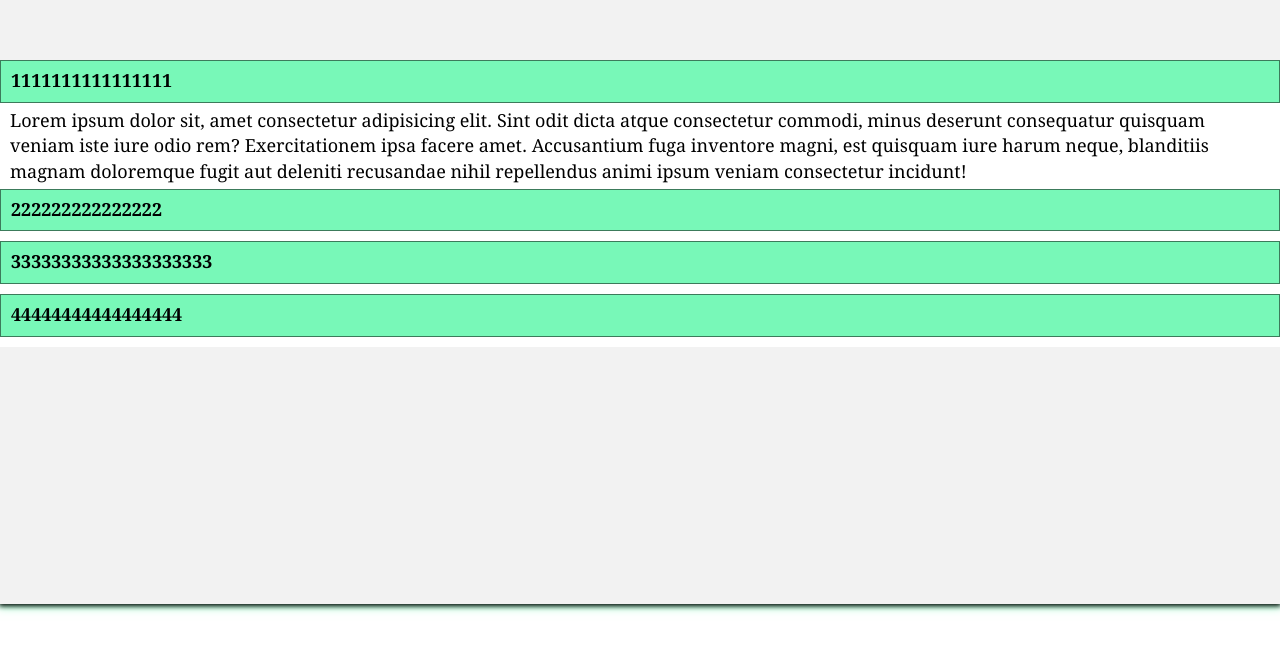
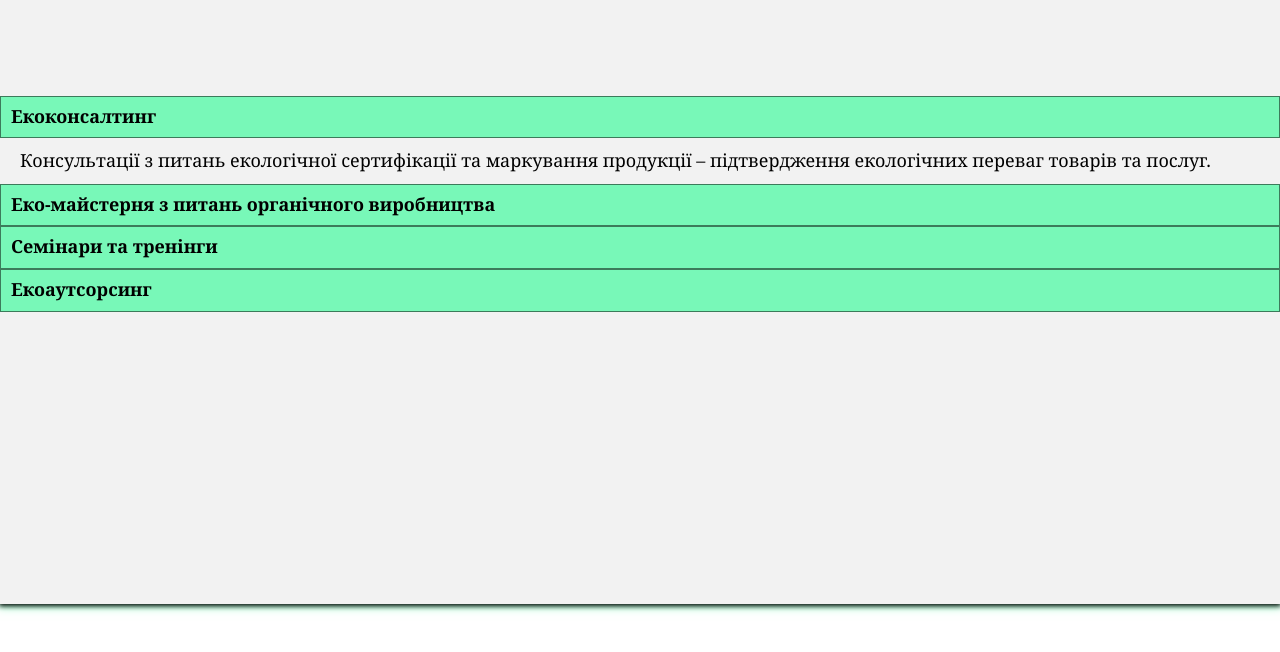
Before and after one commit to timoshuk/providers_vcci, a website: page app/index.html in a window 1280 px wide. Shown: the part 2889-3541 px from the top of the page. Drawn offline with nearby package versions, Linux system fonts and the light colour scheme.

Commit message:
Create acordion and add text

```diff
--- a/app/index.html
+++ b/app/index.html
@@ -117,26 +117,25 @@
         </div>
         <!-- green-services -->
         <div class="acordion full-page">
-            <button class="acordion__button">1111111111111111</button>
-            <div class="acordion__content acordion--active">Lorem ipsum dolor sit, amet consectetur adipisicing elit. Sint odit dicta atque consectetur commodi, minus deserunt
-                consequatur quisquam veniam iste iure odio rem? Exercitationem ipsa facere amet. Accusantium fuga inventore
-                magni, est quisquam iure harum neque, blanditiis magnam doloremque fugit aut deleniti recusandae nihil repellendus
-                animi ipsum veniam consectetur incidunt!</div>
-            <button class="acordion__button">222222222222222</button>
-            <div class="acordion__content">Lorem ipsum dolor sit, amet consectetur adipisicing elit. Sint odit dicta atque consectetur commodi, minus deserunt
-                consequatur quisquam veniam iste iure odio rem? Exercitationem ipsa facere amet. Accusantium fuga inventore
-                magni, est quisquam iure harum neque, blanditiis magnam doloremque fugit aut deleniti recusandae nihil repellendus
-                animi ipsum veniam consectetur incidunt!</div>
-            <button class="acordion__button">33333333333333333333</button>
-            <div class="acordion__content">Lorem ipsum dolor sit, amet consectetur adipisicing elit. Sint odit dicta atque consectetur commodi, minus deserunt
-                consequatur quisquam veniam iste iure odio rem? Exercitationem ipsa facere amet. Accusantium fuga inventore
-                magni, est quisquam iure harum neque, blanditiis magnam doloremque fugit aut deleniti recusandae nihil repellendus
-                animi ipsum veniam consectetur incidunt!</div>
-            <button class="acordion__button">44444444444444444</button>
-            <div class="acordion__content">Lorem ipsum dolor sit, amet consectetur adipisicing elit. Sint odit dicta atque consectetur commodi, minus deserunt
-                consequatur quisquam veniam iste iure odio rem? Exercitationem ipsa facere amet. Accusantium fuga inventore
-                magni, est quisquam iure harum neque, blanditiis magnam doloremque fugit aut deleniti recusandae nihil repellendus
-                animi ipsum veniam consectetur incidunt!</div>
+            <button class="acordion__button">Екоконсалтинг</button>
+            <div class="acordion__content acordion--active">
+                <p class="acordion__text">Консультації з питань екологічної сертифікації та маркування продукції – підтвердження екологічних переваг товарів та послуг.</p> </div>
+            <button class="acordion__button">Еко-майстерня з питань органічного виробництва</button>
+            <div class="acordion__content"><p class="acordion__text">Консультації, семінари, тренінги з питань ведення органічного бізнесу та сертифікації органічної продукції.</p> </div>
+            <button class="acordion__button">Семінари та тренінги</button>
+            <div class="acordion__content"><p class="acordion__text">Освітні заходи на екологічну тематику, природоохоронного законодавства, питань енергозбереження, ресурсоефективного, більш чистого та органічного  виробництва, а також на інші теми згідно запитів замовника</p></div>
+            <button class="acordion__button">Екоаутсорсинг</button>
+            <div class="acordion__content"><p class="acordion__text">Оформлення дозволів на викиди забруднюючих речовин в атмосферне повітря</p>
+
+                <ul class="acordion__list">
+                    <li class="acordion__list-item">Послуги екологічної вимірювальної лабораторії</li>
+                    <li class="acordion__list-item">Налагодження систем вентиляції на проектну/рівномірну продуктивність та їх паспортизація</li>
+                    <li class="acordion__list-item">Скорочення санітарно-захисної зони підприємства</li>
+                    <li class="acordion__list-item">Підготовка висновку оцінки впливу на довкілля</li>
+                    <li class="acordion__list-item">Роботи, пов’язані з отриманням дозволу на викиди забруднюючих речовин в атмосферне повітря.</li>
+
+                </ul>
+            </div>
         </div>
         <!-- acordion -->
 
--- a/app/scss/_acordion.scss
+++ b/app/scss/_acordion.scss
@@ -29,11 +29,18 @@
 
 .acordion__content {
   z-index: 100;
-  padding: 5px 10px;
-  background-color: white;
+  padding: 0px 10px;
   max-height: 0;
   overflow: hidden;
   transition: max-height 0.8s;
+}
+.acordion__text{
+  padding: 10px;
+}
+
+.acordion__list{
+  padding: 20px;
+  font-weight: 700;
 }
 
 .acordion--active {
```
Also changed, not shown: app/css/styles.css, 4 other files.
